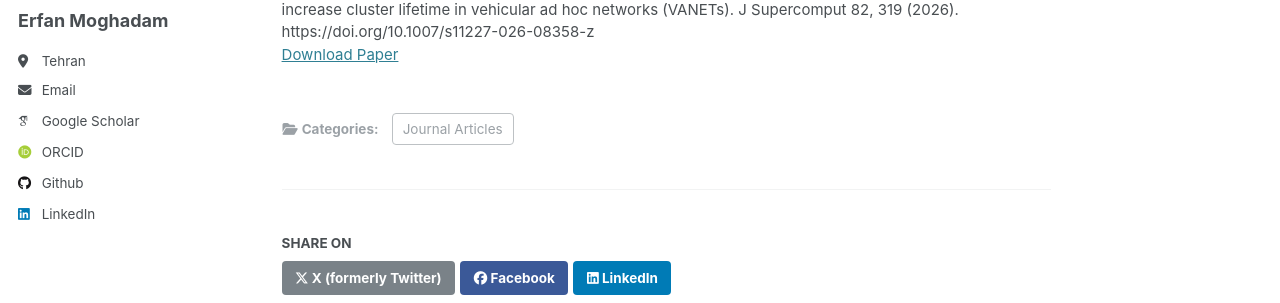
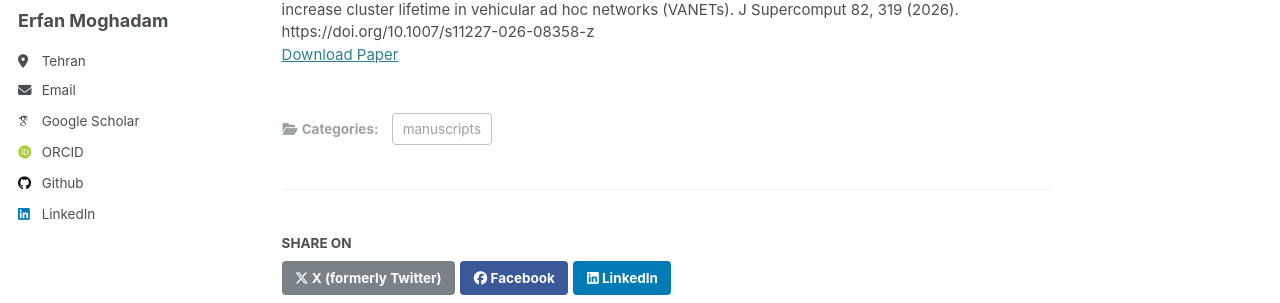
Before and after one commit to erfanresume/erfanresume.github.io, a Jekyll site: the page built from _publications/2024-02-17-paper-title-number-2.md, in a window 1280 px wide and 900 px high, scrolled down 597 px. Shown: the part 302-605 px from the top of the window. Built offline with Jekyll 4.4.1, drawn with Linux system fonts in a browser that asks for light colours; some web fonts are replaced.

Commit message:
Update 2024-02-17-paper-title-number-2.md

```diff
--- a/_publications/2024-02-17-paper-title-number-2.md
+++ b/_publications/2024-02-17-paper-title-number-2.md
@@ -1,7 +1,7 @@
 ---
 title: "IMICLiVAN: An Improved Method to Increase Cluster Lifetime in Vehicular Ad Hoc Networks (VANETs)"
 collection: publications
-category: Journal Articles
+category: manuscripts
 permalink: /publication/2024-02-17--paper-title-number-2
 excerpt: 'Published.'
 date: 2026-04-03
```
